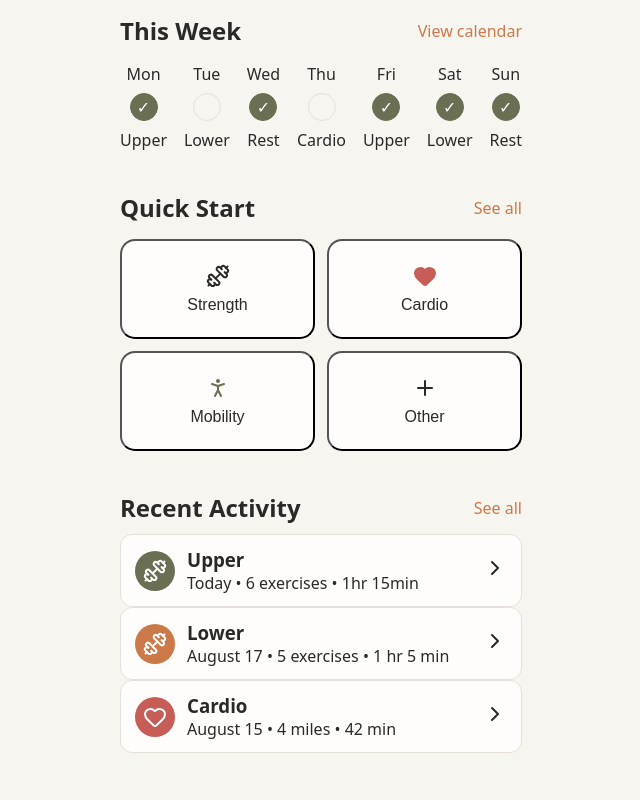
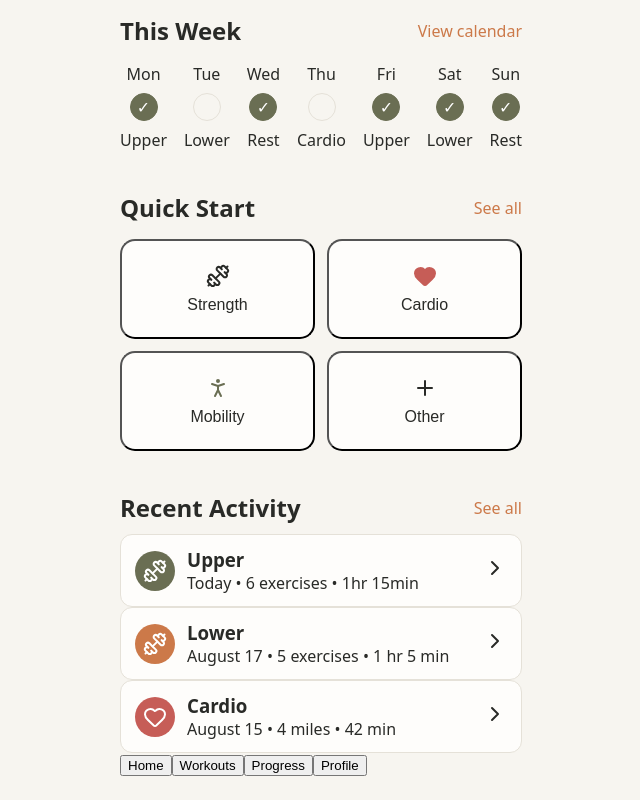
Before and after one commit to almaraz-05/vidafit, a React (Vite) app: page / in a window 1280 px wide. Shown: the part 420-1220 px from the top of the page, without its empty margins (319-959 px from the left). Before the commit the page ends 1197 px from the top, so only its background shows below. Built offline with nearby package versions, Linux system fonts and the light colour scheme.

Commit message:
start bottom nav bar

```diff
--- /dev/null
+++ b/src/components/BottomNav.jsx
@@ -0,0 +1,40 @@
+import "./BottomNav.css";
+
+function BottomNav() {
+
+    const navOptions = [
+        {},
+        {},
+        {},
+        {}
+    ]
+
+
+    return (
+        <nav className="bottom-nav">
+
+            <button className="bottom-nav-info">
+                {/* <Home /> */}
+                <span>Home</span>
+            </button>
+
+
+            <button className="bottom-nav-info">
+                {/* <Home /> */}
+                <span>Workouts</span>
+            </button>
+
+
+            <button className="bottom-nav-info">
+                {/* <Home /> */}
+                <span>Progress</span>
+            </button>
+
+            <button className="bottom-nav-info">
+                {/* <Home /> */}
+                <span>Profile</span>
+            </button>
+        </nav>
+    );
+}
+export default BottomNav;
--- a/src/pages/Home.jsx
+++ b/src/pages/Home.jsx
@@ -3,6 +3,7 @@ import WorkoutCard from "../components/WorkoutCard";
 import WeeklyOverview from "../components/WeeklyOverview";
 import QuickStart from "../components/QuickStart";
 import RecentActivity from "../components/RecentActivity";
+import BottomNav from "../components/BottomNav";
 function Home() {
     return (
         <main className="home">
@@ -14,6 +15,7 @@ function Home() {
             <WeeklyOverview />
             <QuickStart />
             <RecentActivity />
+            <BottomNav />
 
         </main>
 
```
Also changed, not shown: src/components/BottomNav.css (added).
